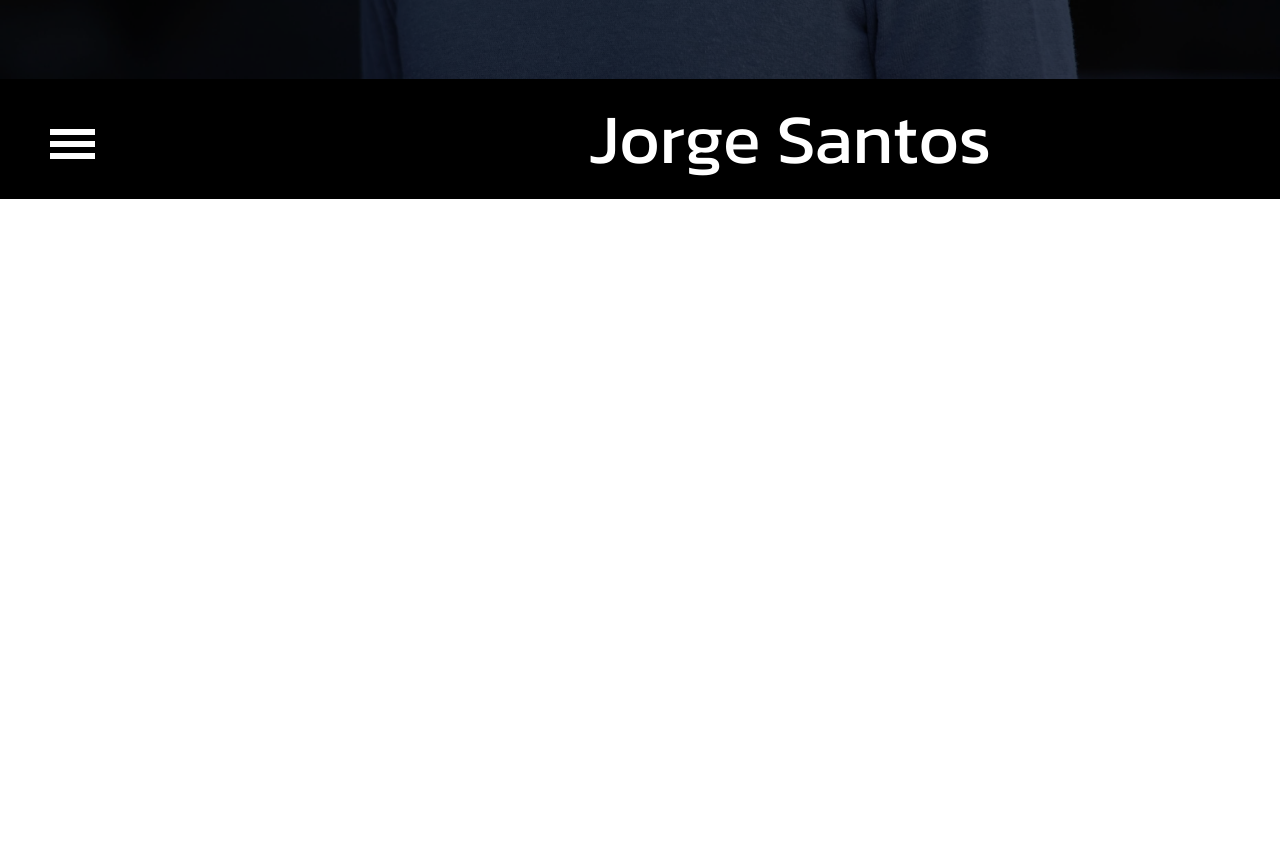
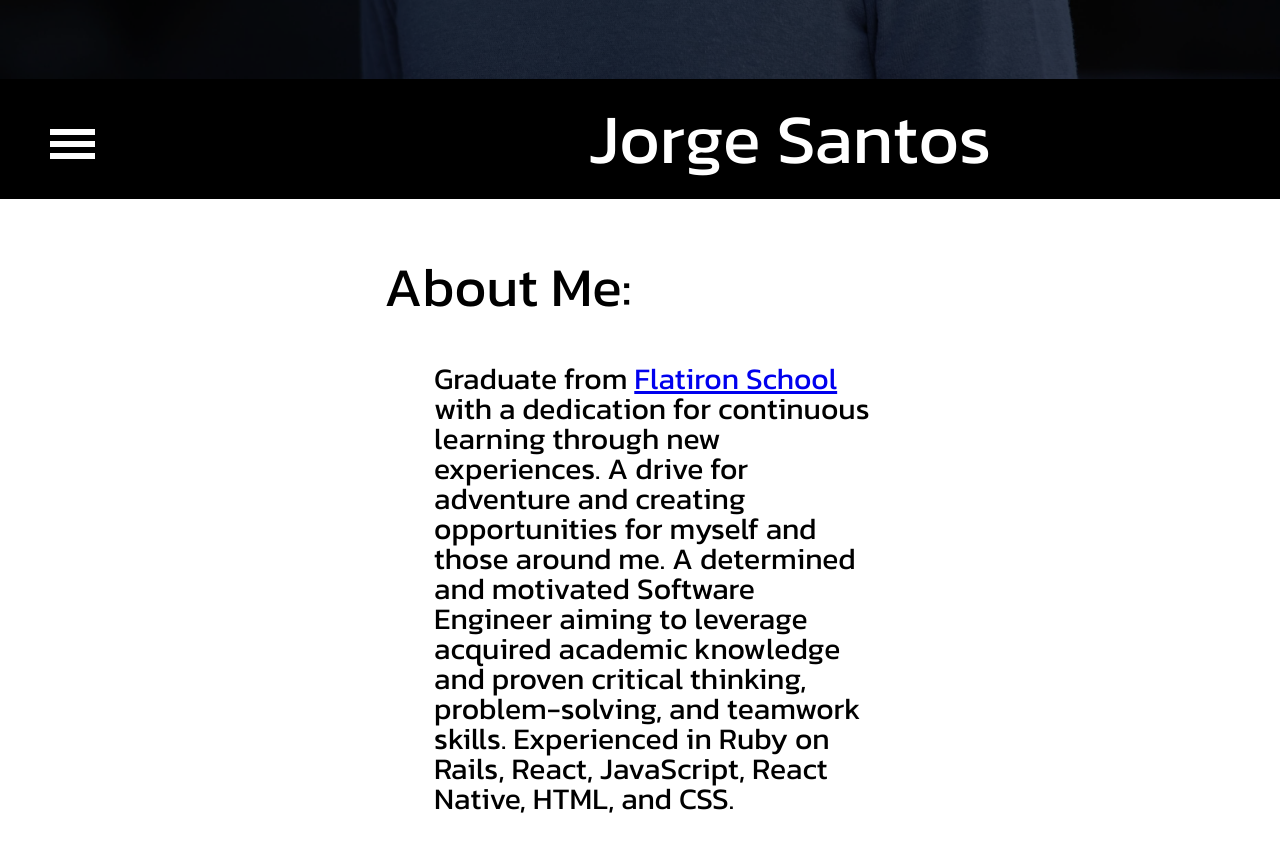
Before and after one commit to Jsantos107/JorgeSantos, a plain HTML site: page index.html in a window 1280 px wide. Shown: the part 921-1788 px from the top of the page. Before the commit the page ends 1620 px from the top, so only its background shows below. Drawn offline with Linux system fonts and the light colour scheme.

Commit message:
Getting about me section drafted

```diff
--- a/index.html
+++ b/index.html
@@ -56,9 +56,9 @@
         <div class="menu-container" onclick="myFunction(this)">
             <nav class="nav-wrapper">
                 <ul>
-                    <li><a href='/'>About</a></li>
-                    <li><a href='/'>Writing</a></li>
-                    <li><a href='/'>Contact</a></li>
+                    <li><a href='/'> About </a></li>
+                    <li><a href='/'> Writing </a></li>
+                    <li><a href='/'> Contact </a></li>
                 </ul>
             </nav>
             <div class="bar-container">
@@ -74,7 +74,18 @@
 
     </header>
     <main class="main">
-
+        <section id='about'>
+            <div class="about-title">
+                <h1>About Me:</h1>
+            </div>
+            <div class='about-wrapper'>
+                <p> Graduate from <a href="https://flatironschool.com/" target="_BLANK"> Flatiron School </a> with a dedication
+                    for continuous learning through new experiences. A drive for adventure and creating
+                    opportunities for myself and those around me. A determined and motivated Software Engineer aiming to
+                    leverage acquired academic knowledge and proven critical thinking, problem-solving, and teamwork
+                    skills. Experienced in Ruby on Rails, React, JavaScript, React Native, HTML, and CSS.</p>
+            </div>
+        </section>
     </main>
 
 </body>
--- a/styles.css
+++ b/styles.css
@@ -298,5 +298,17 @@ body {
 
 .main {
     display: flex;
-    height: 500px;
 }
+#about{
+    padding: 60px;
+    padding-left: 30%;
+}
+.about-title{
+    font-size: 55px;
+}
+.about-wrapper{
+    width: 65%;
+    padding: 50px;
+    font-size: 30px;
+    justify-content: center;
+}
```
